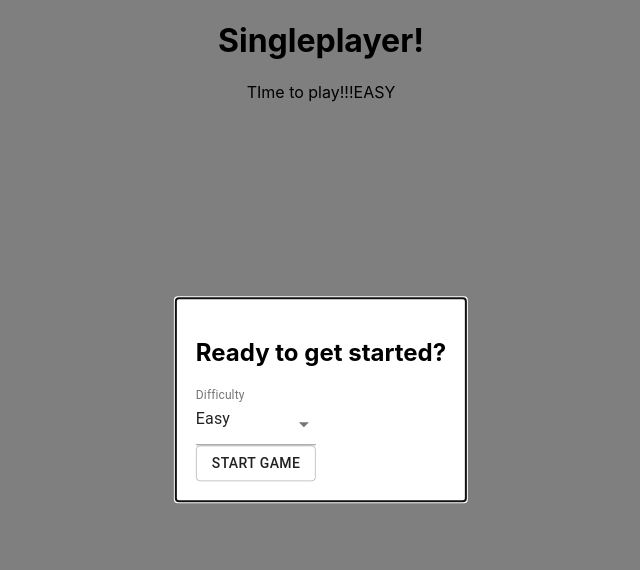
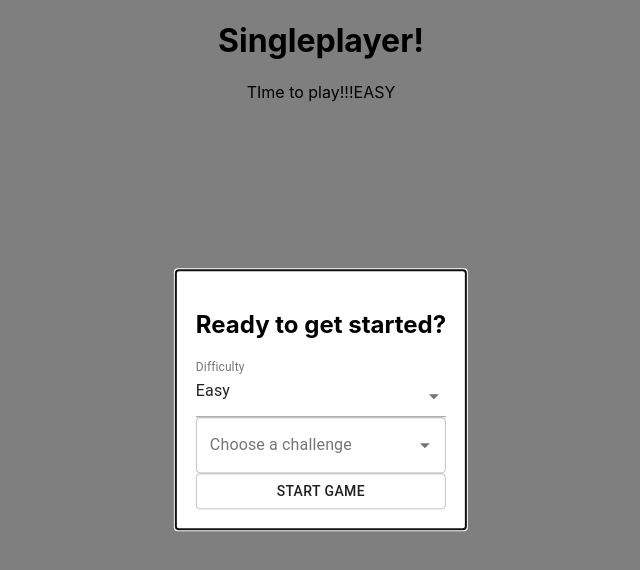
Before and after one commit to Rahmanapyrr/WordOfFortune, a React (Create React App) app: page /singleplayer in a window 1280 px wide. Shown: the top 570 px of the page, without its empty margins (319-959 px from the left). Built offline with nearby package versions, Linux system fonts and the light colour scheme; no server answers; the database is empty.

Commit message:
Query challenges collection; allow user to pick a challenge

```diff
--- a/package.json
+++ b/package.json
@@ -4,10 +4,12 @@
   "private": true,
   "dependencies": {
     "@material-ui/core": "^4.11.0",
+    "@material-ui/lab": "^4.0.0-alpha.56",
     "@testing-library/jest-dom": "^5.11.4",
     "@testing-library/react": "^11.1.0",
     "@testing-library/user-event": "^12.1.10",
     "firebase": "^8.1.0",
+    "random-words": "^1.1.1",
     "react": "^17.0.1",
     "react-dom": "^17.0.1",
     "react-router-dom": "^5.2.0",
--- a/src/components/SinglePlayer/SinglePlayer.css
+++ b/src/components/SinglePlayer/SinglePlayer.css
@@ -24,6 +24,6 @@
 
 .difficulty-button {
     padding: 10px;
-    margin: 20px;
+    margin: 30px;
     display: block;
 }
--- a/src/components/SinglePlayer/SinglePlayer.js
+++ b/src/components/SinglePlayer/SinglePlayer.js
@@ -3,19 +3,43 @@
 // State: difficulty the user selects
 // Functionality: Primary responsibility is to set options for the singleplayer game.
 
-import React, { useState } from 'react'
+import React, { useState, useEffect } from 'react'
 
 import {EASY_DIFFICULTY, MEDIUM_DIFFICULTY, HARD_DIFFICULTY} from './SPSettings.js';
 import SPGame from './SPGame';
 
+/** Firestore */
+import { queryDB } from '../../firebase/firestore/firestore.js';
+
 /** Styling */
 import './SinglePlayer.css'
-import { Modal, FormControl, Select, MenuItem, InputLabel, Button } from '@material-ui/core';
+import { Modal, FormControl, Select, MenuItem, InputLabel, Button, TextField } from '@material-ui/core';
+import Autocomplete from '@material-ui/lab/Autocomplete';
+
+// imported from NPM random words
+var randomWords = require('random-words');
+// console.log(randomWords({exactly: 5, maxLength: 15}));
 
 export default function SinglePlayer() {
   // Default state of modal will be OPEN!
   const [open, setOpen] = useState(true);
   const [difficulty, setDifficulty] = useState(EASY_DIFFICULTY);
+  const [challengeObjects, updateChallengeArray] = useState([]);
+
+
+  useEffect(() => {
+    // Get the challenges from Firestore and adds them to our state.
+    async function getChallenges() {
+      const data = await queryDB("challenges");
+      data.forEach( function(challenge) {
+        // Push new challenge to array of challengeObjects in state.
+        updateChallengeArray(challengeObjects => [...challengeObjects, {id: challenge.id, nameOfChallenge: challenge.data().title}]);
+      });
+    };
+    getChallenges();
+    // Add random option. Simply queries a dictionary API for a random word.
+    updateChallengeArray(challengeObjects => [...challengeObjects, {id: "random", nameOfChallenge: "Random"}]);
+  }, []);
 
   // Handle the close of the model
   const handleClose = () => {
@@ -43,14 +67,25 @@ export default function SinglePlayer() {
           <MenuItem value={MEDIUM_DIFFICULTY}>Medium</MenuItem>
           <MenuItem value={HARD_DIFFICULTY}>Hard</MenuItem>
         </Select>
+        <Autocomplete
+          id="combo-box"
+          onChange={(event, value) => console.log(value)}
+          options={challengeObjects}
+          getOptionLabel={(option) => option.nameOfChallenge}
+          style={{ width: 250 }}
+          renderInput={(params) => <TextField {...params} label="Choose a challenge" variant="outlined" />}
+        />
         <Button onClick={handleClose} className="difficulty-button" variant="outlined">START GAME</Button>
       </FormControl>
     </div>
   );
 
+
+  console.log(challengeObjects);
   return (
     <div>
       <h1>Singleplayer!</h1>
+
 
       <Modal open={open} onClose={handleClose} disableBackdropClick >
         {body}
--- a/src/firebase/firebase.js
+++ b/src/firebase/firebase.js
@@ -14,5 +14,6 @@ firebase.initializeApp({
 });
 
 const auth = firebase.auth();
+const firestore = firebase.firestore();
 
-export { firebase, auth };
+export { firebase, auth, firestore };
--- /dev/null
+++ b/src/firebase/firestore/firestore.js
@@ -0,0 +1,19 @@
+/** Firestore API */
+
+import { firestore } from '../firebase';
+
+// GIVEN: A collection name from Firestore API
+// RETURNS: A promise The collection from where this was given.
+// Retrieve a collection from the database
+async function queryDB(collection) {
+    const collectionRef = firestore.collection(collection);
+    const query = await collectionRef.get();
+
+    // Debugging purposes
+    // query.forEach( function(doc) {
+    //     console.log(doc.id, " => ", doc.data());
+    // });
+    return query;
+}
+
+export { queryDB };
```
Also changed, not shown: 1 other file (tests, documents, lock files or other folders).
